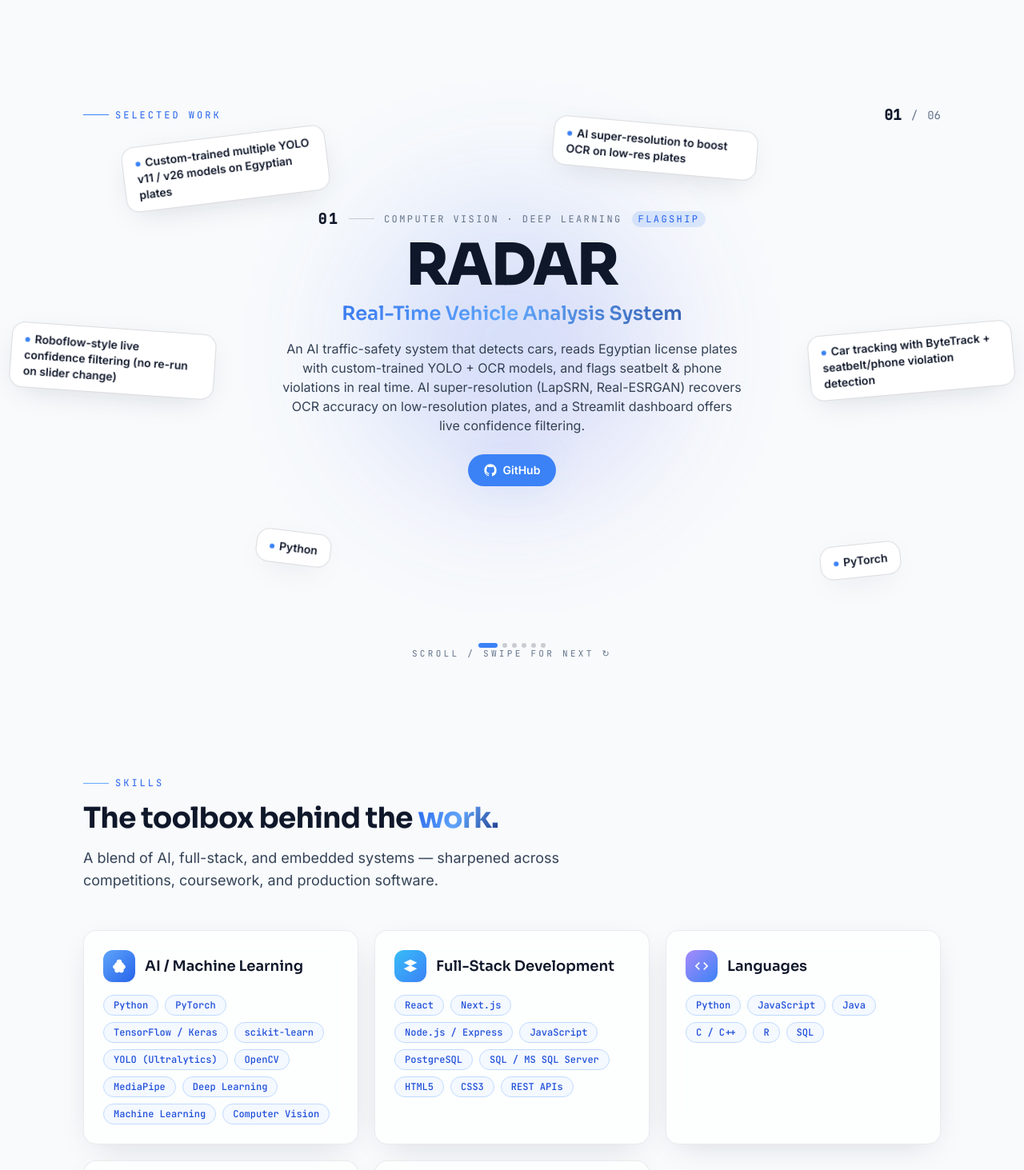
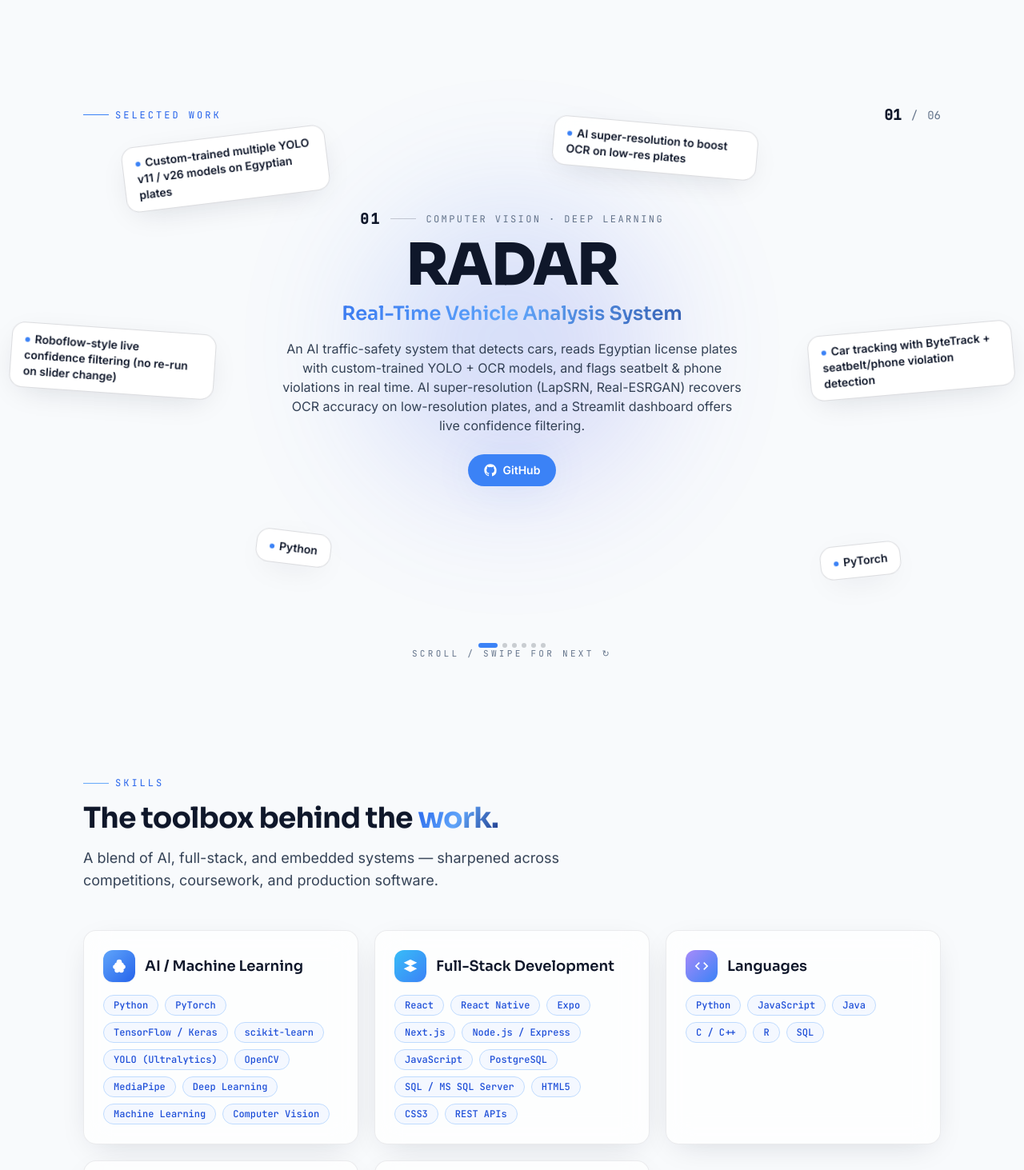
Before and after one commit to MarwanMesbah18/MarwanMesbah18.github.io, a React (Vite) app: page / in a window 1280 px wide. Shown: the part 1668-3131 px from the top of the page at 80% size. Built offline with nearby package versions, Linux system fonts and the light colour scheme.

Commit message:
feat: remove Flagship badge from RADAR and add React Native & Expo to skills

```diff
--- a/src/data/projects.js
+++ b/src/data/projects.js
@@ -8,7 +8,6 @@ const _all = [
     subtitle: 'Real-Time Vehicle Analysis System',
     category: 'Computer Vision · Deep Learning',
     year: '2025',
-    flag: 'Flagship',
     description:
       'An AI traffic-safety system that detects cars, reads Egyptian license plates with custom-trained YOLO + OCR models, and flags seatbelt & phone violations in real time. AI super-resolution (LapSRN, Real-ESRGAN) recovers OCR accuracy on low-resolution plates, and a Streamlit dashboard offers live confidence filtering.',
     highlights: [
--- a/src/data/skills.js
+++ b/src/data/skills.js
@@ -22,6 +22,8 @@ export const skillGroups = [
     accent: 'from-sky-400 to-brand-500',
     items: [
       'React',
+      'React Native',
+      'Expo',
       'Next.js',
       'Node.js / Express',
       'JavaScript',
```
